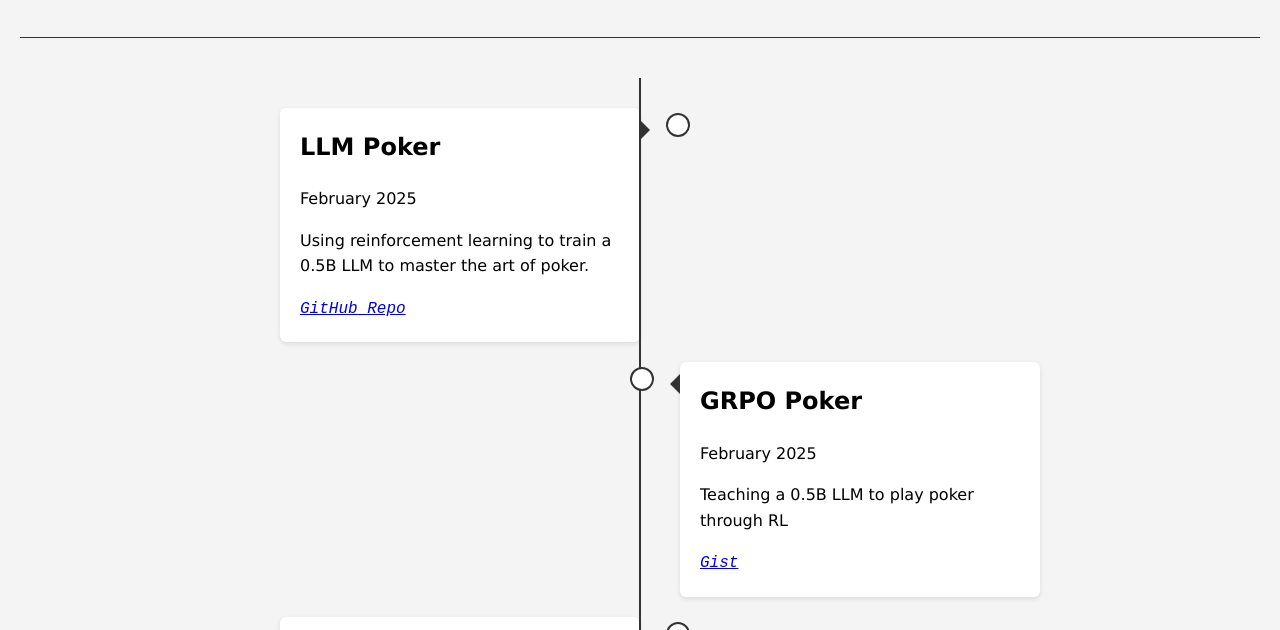
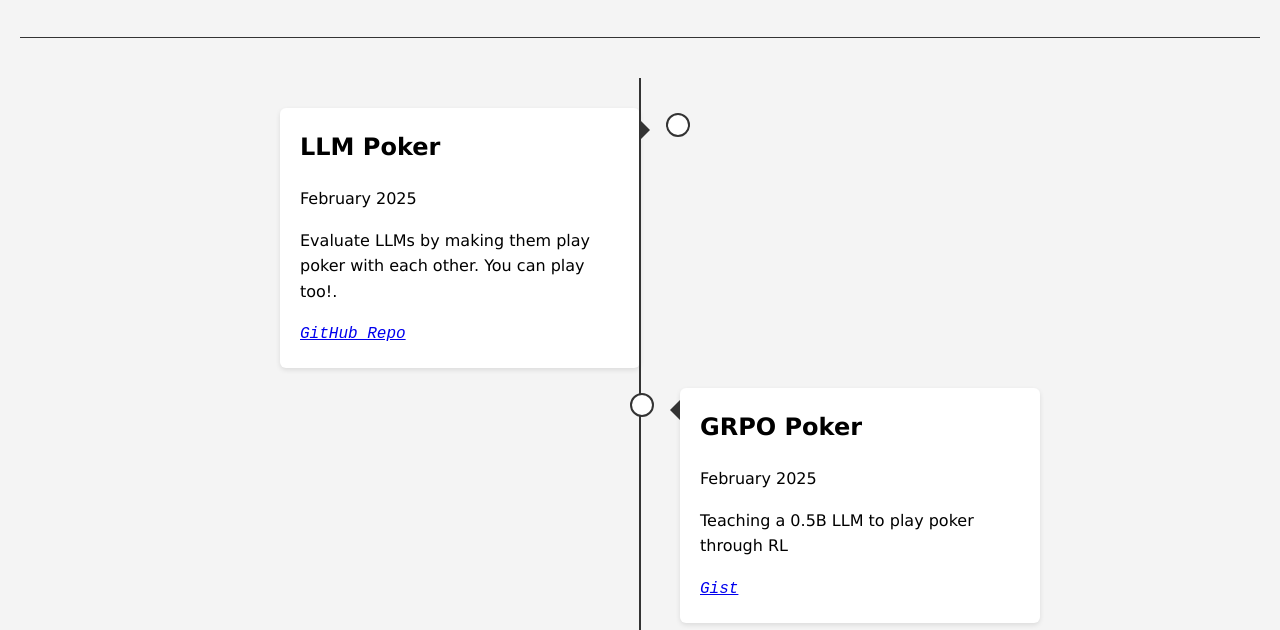
Before and after one commit to strangeloopcanon/projects, a plain HTML site: page index.html in a window 1280 px wide. Shown: the part 128-758 px from the top of the page. Drawn offline with Linux system fonts and the light colour scheme.

Commit message:
Update index.html

```diff
--- a/index.html
+++ b/index.html
@@ -150,7 +150,7 @@
             <div class="content">
                 <h2>LLM Poker</h2>
                 <p>February 2025</p>
-                <p>Using reinforcement learning to train a 0.5B LLM to master the art of poker.</p>
+                <p>Evaluate LLMs by making them play poker with each other. You can play too!.</p>
                 <a href="https://github.com/strangeloopcanon/llm-poker" target="_blank">GitHub Repo</a>
             </div>
         </div>
```
